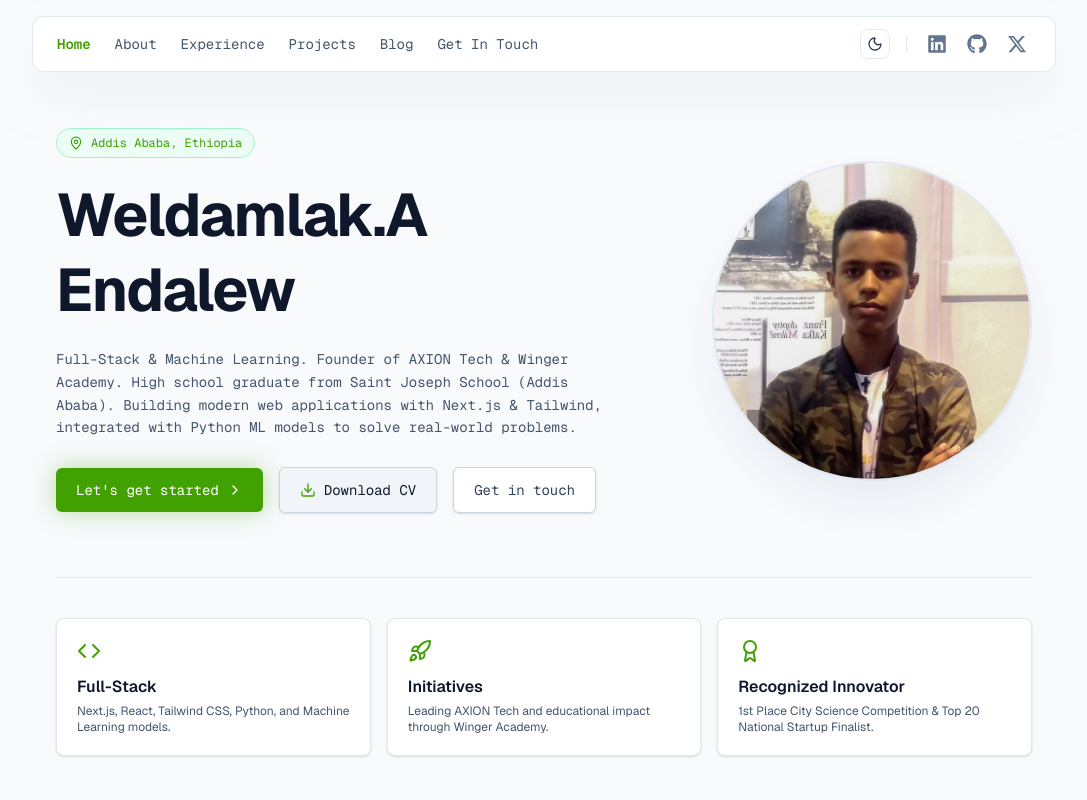
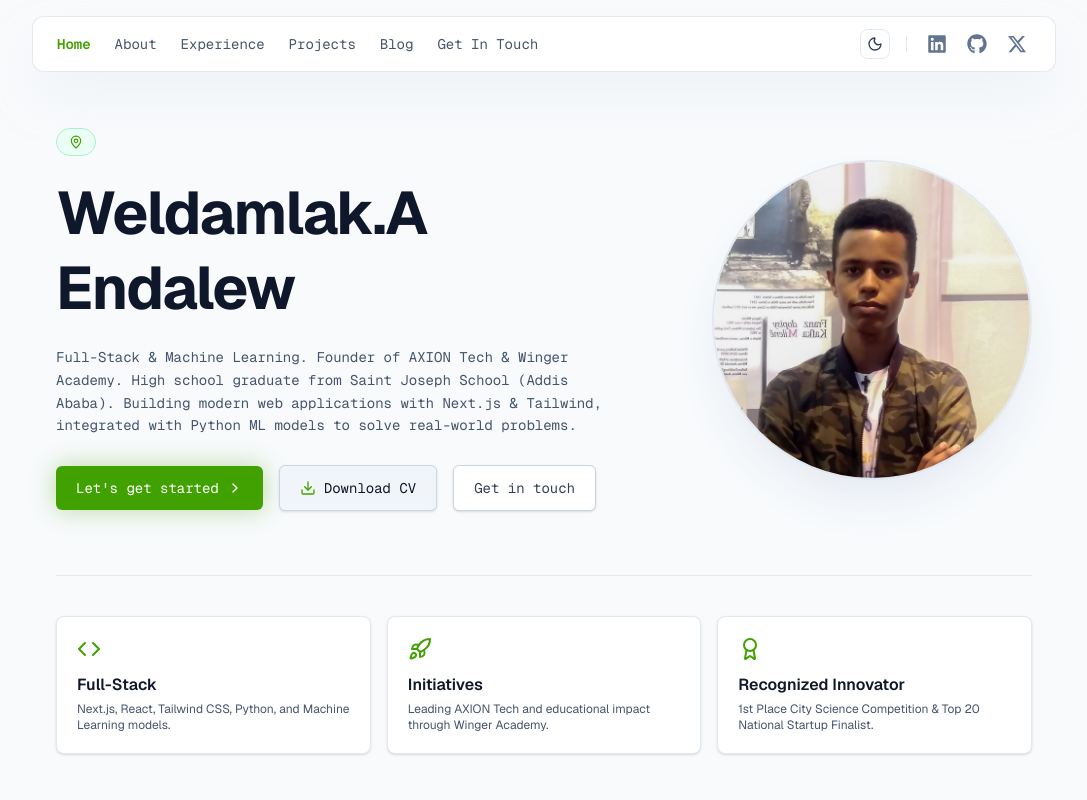
Before and after one commit to weldamlak/Personal-Web-app-Portfolio-, a Next.js app: page / in a window 1280 px wide. Shown: the top 800 px of the page, without its empty margins (96-1183 px from the left). Built offline with nearby package versions, Linux system fonts and the light colour scheme.

Commit message:
Remove city name from location display
Removed the city name from the location display.

```diff
--- a/app/page.tsx
+++ b/app/page.tsx
@@ -391,7 +391,7 @@ export default function Portfolio() {
                         }`}
                     >
                       <MapPin className="w-3.5 h-3.5" />
-                      <span>Addis Ababa, Ethiopia</span>
+
                     </div>
                   </motion.div>
 
```
